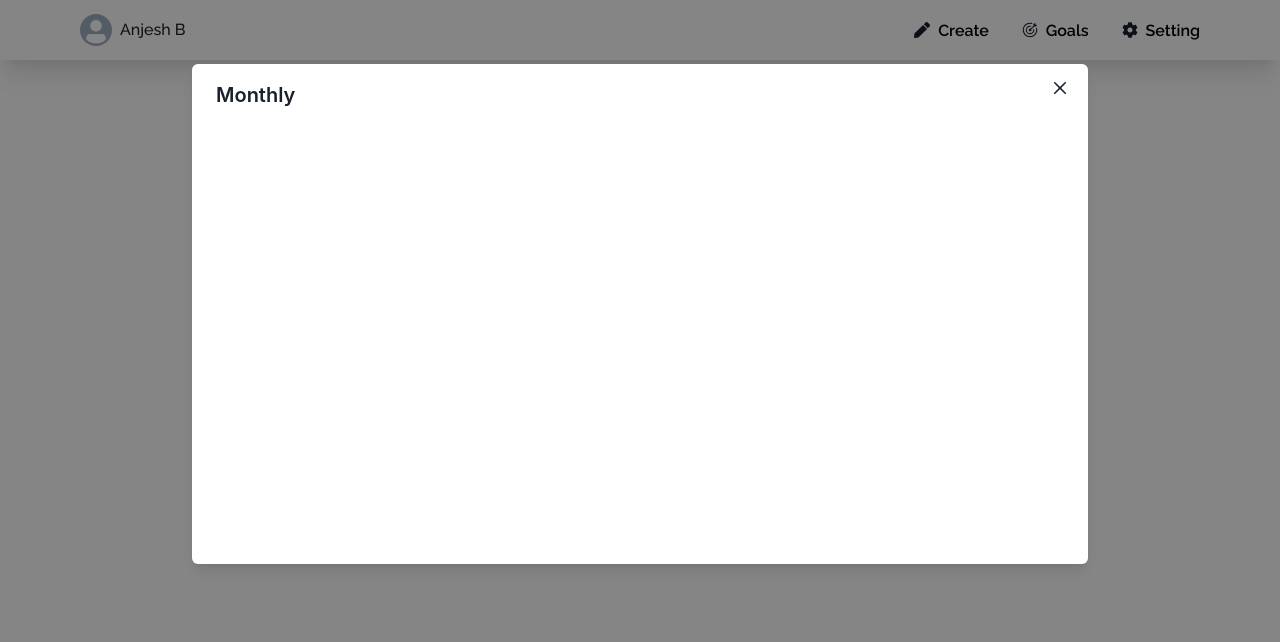
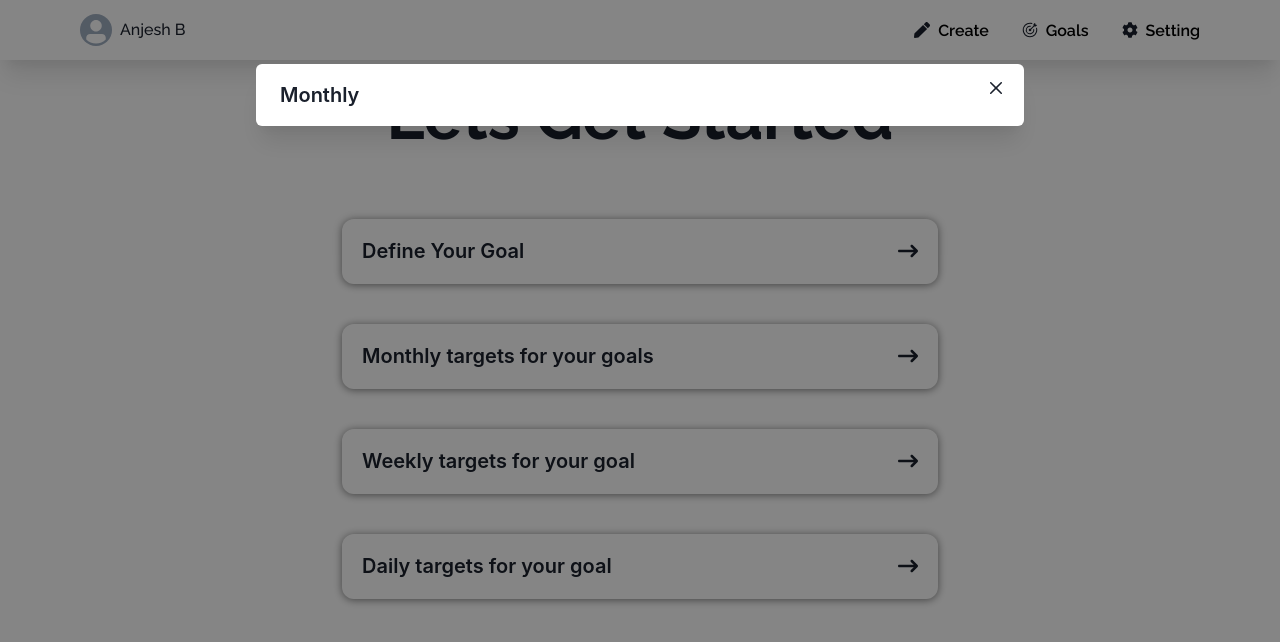
Before and after one commit to AdminForIinRange/LearningTypeScriptWithReactPart2, a React (Vite) app: page /GoalCreation in a window 1280 px wide. Both pictures are taken after a click on the button "Monthly targets for your goals". Shown: the top 642 px of the page. Built offline with nearby package versions, Linux system fonts and the light colour scheme.

Commit message:
isolating the modals, and creating a more readable structured code base

```diff
--- a/src/components/Modal/GoalModalHandler.tsx
+++ b/src/components/Modal/GoalModalHandler.tsx
@@ -16,16 +16,31 @@ import {
   Button,
   FormLabel,
 } from "@chakra-ui/react";
-import React from "react";
- import CreateYourGoalModalProps from "../../global/index.ts";
+import React, { useState } from "react";
+ import GoalModalHandlerProps from "../../global/index.ts";
+ import { FaArrowRightLong } from "react-icons/fa6";
 
-const CreateYourGoalModal: React.FC<CreateYourGoalModalProps> = ({
+const GoalModalHandler: React.FC<GoalModalHandlerModalProps> = ({
   modalValue,
+  setModalValue,
   isOpen,
   onClose,
   blockScrollOnMount,
 }) => {
+  const [goalTitle, setTGoalTitle] : string = useState("");
+  const [goalDescription, setGoalDescription]  : string = useState("");
+  const [timeEstimate, setTimeEstimate] : string = useState("");
+
+
+  const handleSubmit = (event: React.FormEvent<HTMLFormElement>) => {
+    event.preventDefault();
+
+
+  }
+
   const modalValueDisplay = () => {
+
+
     if (modalValue === "Goal") {
       return <> <ModalHeader><HStack  w={"100%"} h={"100%"} justify={'center'}>   <Text  fontFamily={"Raleway"} fontSize={"35px"} fontWeight={"700"} > Define Your Goal
         </Text>
@@ -36,7 +51,7 @@ const CreateYourGoalModal: React.FC<CreateYourGoalModalProps> = ({
 
       <VStack justify={"start"} align={"left"} w={"100%"} h={"100%"} p={2}>
 
-        <form >
+        <form  onSubmit={handleSubmit}>
 
         <FormLabel fontWeight={400} >
         Describe your goal in a few word:
@@ -46,7 +61,7 @@ const CreateYourGoalModal: React.FC<CreateYourGoalModalProps> = ({
 
         _focus={{  borderBottom: "2px solid #EBEBEB"  }}
         px={0}
-       w={"70%"}
+       w={"100%"}
                     fontSize={"16px"}
                     mb={"50px"}
                     borderRadius={"0%"}
@@ -66,7 +81,7 @@ const CreateYourGoalModal: React.FC<CreateYourGoalModalProps> = ({
 
         _focus={{  borderBottom: "2px solid #EBEBEB"  }}
         px={0}
-       w={"70%"}
+       w={"100%"}
                     fontSize={"16px"}
                     mb={"50px"}
                     borderRadius={"0%"}
@@ -81,17 +96,42 @@ const CreateYourGoalModal: React.FC<CreateYourGoalModalProps> = ({
 
 
 
-<FormLabel fontWeight={400} >
-        Describe your goal in a few word:
+<FormLabel fontWeight={500}    mb={"25px"} >
+     Estimated time for achieving this goal?
         </FormLabel>
 
-        <HStack>
+        <HStack w={["60%","50%","30%","30%",]} justify={"center"} >
+
+
+
+          <Input
+          w={"100%"}
+ placeholder="Select Date and Time"
+ size="md"
+ type="datetime-local"
+ mb={"50px"}
+/>
+
+
 
         </HStack>
+
+        <HStack w={"100%"} justify={"right"} >
+<Button  type="submit"  onClick={()=>{
+      console.log("im closed")
+  setModalValue("Monthly")
+}} w={"100px"} rightIcon={<FaArrowRightLong />} color={"blue.400"}>
+        Next
+        </Button>
+</HStack>
 
 
 
         </form>
+
+
+
+
       </VStack>
 
 
@@ -108,9 +148,9 @@ const CreateYourGoalModal: React.FC<CreateYourGoalModalProps> = ({
 
   return (
     <>
-      <Modal blockScrollOnMount={false} isOpen={isOpen} size={"4xl"} onClose={onClose}>
+      <Modal blockScrollOnMount={false} isOpen={isOpen} size={"3xl"}   onClose={onClose}>
         <ModalOverlay />
-        <ModalContent  h={"500px"}>
+        <ModalContent boxShadow={"xl"} >
           <ModalCloseButton />
 
           {modalValueDisplay()}
@@ -120,4 +160,4 @@ const CreateYourGoalModal: React.FC<CreateYourGoalModalProps> = ({
   );
 };
 
-export default CreateYourGoalModal;
+export default GoalModalHandler;
--- a/src/components/Modal/ModalData.json
+++ b/src/components/Modal/ModalData.json
@@ -4,7 +4,7 @@
 
       {
         "value": "Goal",
-        "title": "Create Your Goal"
+        "title": "Define Your Goal"
       },
       {
         "value": "Monthly",
--- /dev/null
+++ b/src/components/Modal/ModalInputFeilds/DefineYourGoal.tsx
@@ -0,0 +1,32 @@
+import {
+    HStack,
+    VStack,
+    Text,
+
+    Box,
+    Spacer,
+    useDisclosure,
+    Modal,
+    ModalOverlay,
+    ModalContent,
+    Input,
+    ModalHeader,
+    ModalCloseButton,
+    ModalBody,
+    Button,
+    FormLabel,
+  } from "@chakra-ui/react";
+  import React, { useState } from "react";
+  import { FaArrowRightLong } from "react-icons/fa6";
+
+
+
+
+
+const DefineYourGoal : React.FC = () => {
+  return (
+    <div>DefineYourGoal</div>
+  )
+}
+
+export default DefineYourGoal
--- a/src/global/index.ts
+++ b/src/global/index.ts
@@ -11,9 +11,10 @@
   }
 
 
- export interface  CreateYourGoalModalProps  {
+ export interface  GoalModalHandlerProps  {
    modalValue: modalValueState
    blockScrollOnMount: boolean;
    isOpen: boolean;
+   setModalValue: (value: modalValueState) => void;
    onClose: () => void;
  }
--- a/src/pages/GoalCreation/GoalCreation.tsx
+++ b/src/pages/GoalCreation/GoalCreation.tsx
@@ -33,11 +33,12 @@ const GoalCreation: React.FC = () => {
         </Text>
 
         <VStack
+
           justify={"center"}
           w={["90%", "90%", "60%", "50%"]}
           align={"start"}
-          gap={"25px"}
-          mt={"15px"}
+          gap={"40px"}
+          mt={"45px"}
         >
           {Navbox.map(({ value, title }, index) => (
             <Button
@@ -49,15 +50,18 @@ const GoalCreation: React.FC = () => {
                 onOpen();
               }}
               h={"65px"}
-              boxShadow={"0 5px 10px gray"}
-              rounded={"xl"}
-              transition="transform, 0.3s ease-in-out"
-              _hover={{
-                transform: "scale(1.03)",
-                boxShadow: "0 5px 20px gray",
-              }}
+
+
+
             >
               <HStack
+                  transition="transform, 0.3s ease-in-out"
+                _hover={{
+                  transform: "scale(1.03)",
+                  boxShadow: "0 5px 20px gray",
+                }}
+              rounded={"xl"}
+                 boxShadow={"0 1px 8px gray"}
                 w={"100%"}
                 h={"100%"}
                 justify={"left"}
@@ -78,6 +82,7 @@ const GoalCreation: React.FC = () => {
       </VStack>
 
       <GoalModalHandler
+      setModalValue={setModalValue}
         modalValue={modalValue}
         blockScrollOnMount={false}
         isOpen={isOpen}
```
